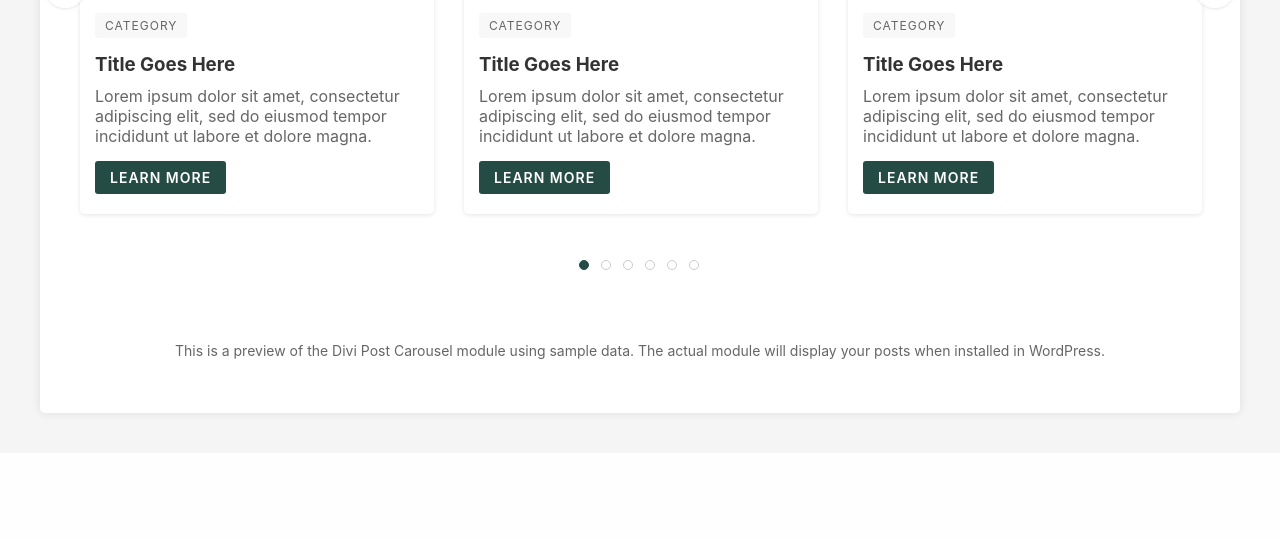
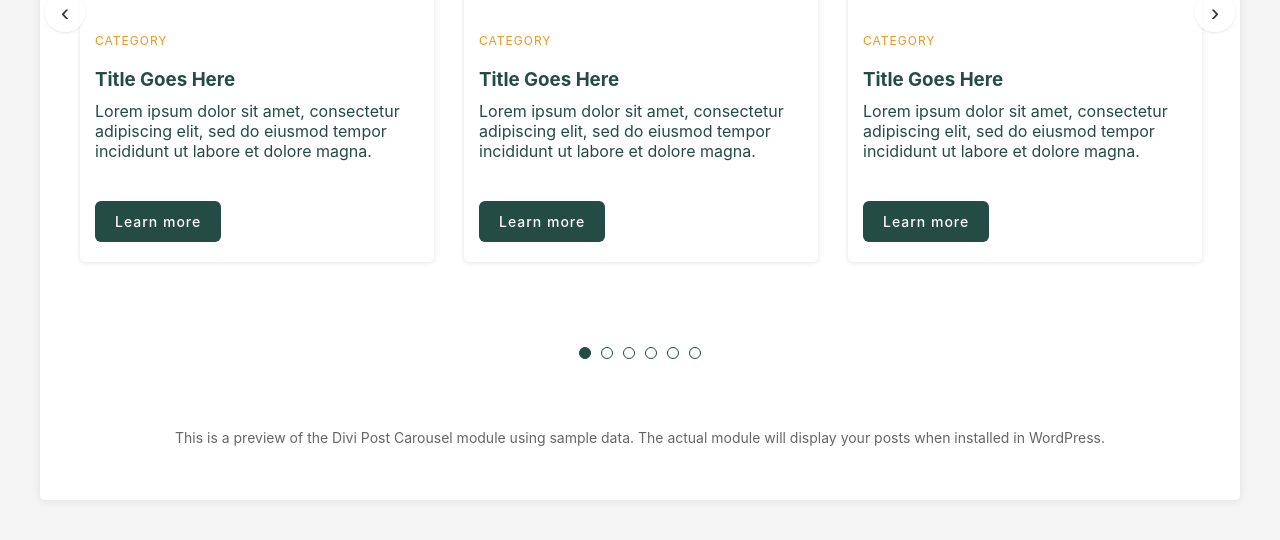
Before and after one commit to ak45akash/divi-post-carousel, a PHP site: page /preview.html in a window 1280 px wide. Shown: the part 571-1111 px from the top of the page. Before the commit the page ends 989 px from the top, so only its background shows below. Run offline with PHP 8.4, Linux system fonts and the light colour scheme.

```diff
--- a/assets/css/divi-post-carousel.css
+++ b/assets/css/divi-post-carousel.css
@@ -52,11 +52,10 @@
 .dpc_category {
     position: relative;
     display: inline-block;
-    background: #f8f8f8;
-    color: #666;
+    color: #F7941D;
     font-size: 12px;
-    padding: 5px 10px;
-    margin: 15px 15px 5px;
+    padding: 5px 15px;
+    margin: 30px 0 5px;
     border-radius: 3px;
     text-transform: uppercase;
     letter-spacing: 1px;
@@ -69,20 +68,18 @@
 }
 
 .dpc_title a {
-    color: #333;
+    color: #254B45;
     text-decoration: none;
     transition: color 0.3s ease;
 }
 
-.dpc_title a:hover {
-    color: #0073aa;
-}
 
 /* Content Styles */
 .dpc_content {
     padding: 0 15px;
-    margin-bottom: 15px;
-    color: #666;
+    margin-bottom: 40px;
+    /* color: #666; */
+    color: #254B45;
 }
 
 /* Button Styles */
@@ -90,14 +87,13 @@
     display: inline-block;
     background-color: #254B45;
     color: #fff !important;
-    padding: 8px 15px;
-    border-radius: 3px;
+    padding: 12px 20px;
+    border-radius: 6px;
     text-decoration: none;
     margin-left: 15px;
     transition: all 0.3s ease;
-    text-transform: uppercase;
     font-size: 14px;
-    font-weight: 600;
+    font-weight: 500;
     letter-spacing: 1px;
 }
 
@@ -143,7 +139,7 @@
 /* Dots Styles */
 .dpc_dots {
     text-align: center;
-    margin-top: 20px;
+    margin-top: 60px;
 }
 
 .slick-dots {
@@ -170,12 +166,12 @@
     font-size: 0;
     line-height: 0;
     display: block;
-    width: 10px;
-    height: 10px;
+    width: 12px;
+    height: 12px;
     border-radius: 50%;
     cursor: pointer;
     color: transparent;
-    border: 1px solid #ccc;
+    border: 1px solid #254B45;
     outline: none;
     background: transparent;
     padding: 0;
```
